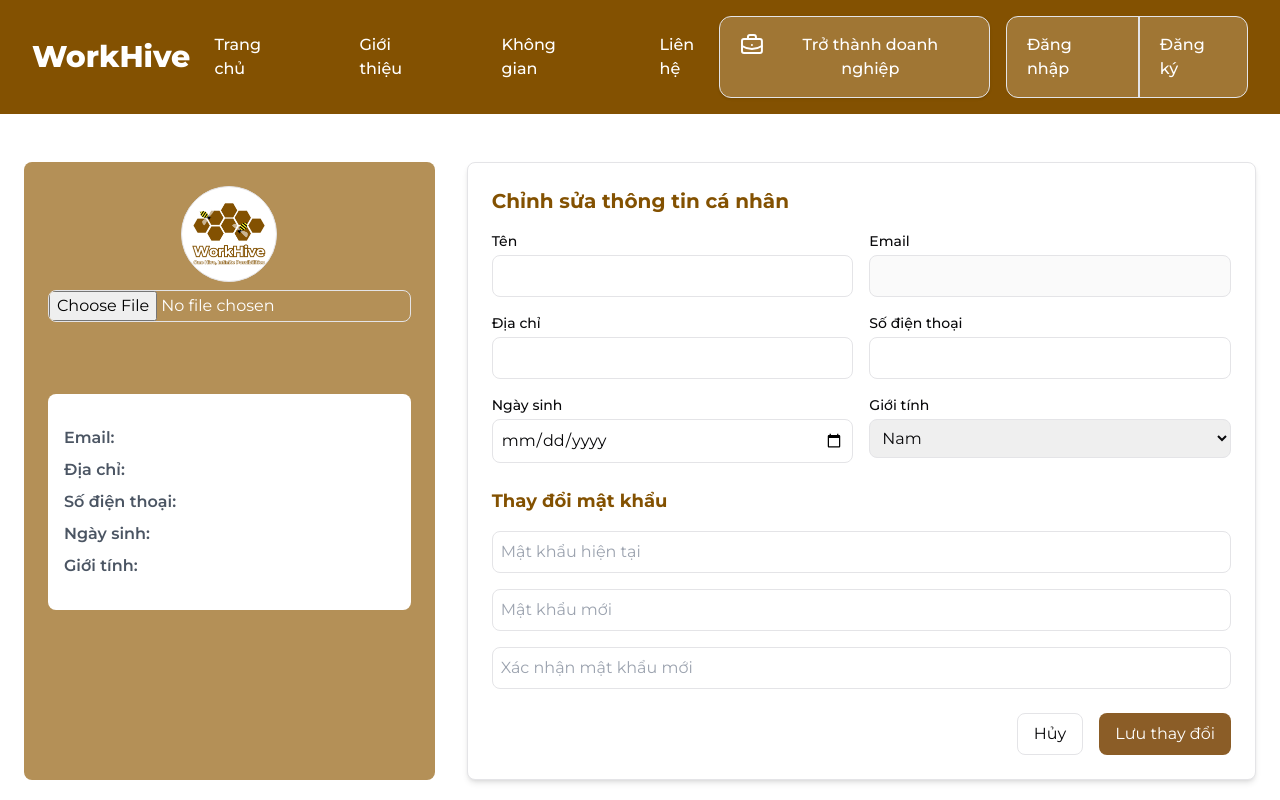
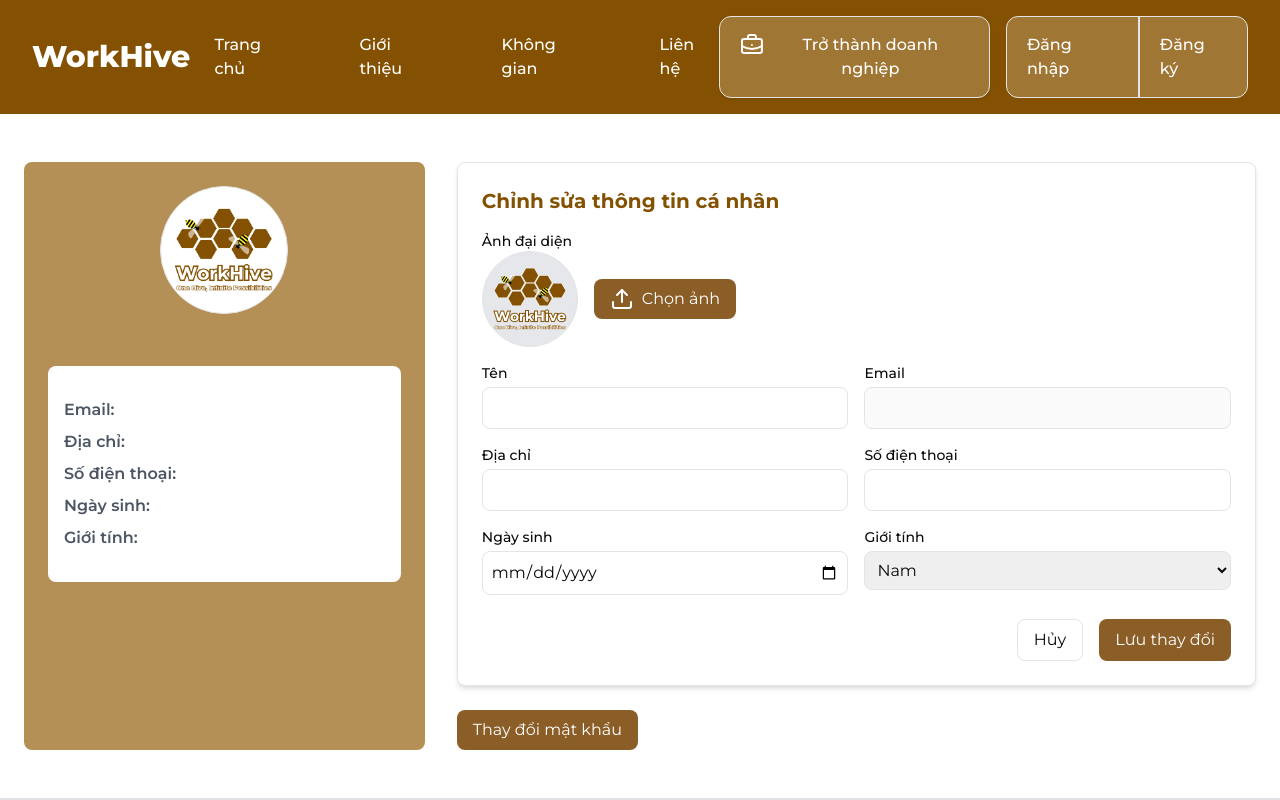
Before and after one commit to PMCdaniel123/SEP490_FE_Clients, a Next.js app: page /profile in a window 1280 px wide. Both pictures are taken after a click on the button "Chỉnh sửa". Shown: the top 800 px of the page. Built offline with nearby package versions, Linux system fonts and the light colour scheme.

Commit message:
refactor(profile-page): :sparkles: changePassword API

```diff
--- a/app/(root)/profile/page.tsx
+++ b/app/(root)/profile/page.tsx
@@ -21,7 +21,7 @@ function Profile() {
     newPassword: "",
     confirmPassword: "",
   });
-  const [avatar, setAvatar] = useState<File | null>(null);
+  const [avatar, setAvatar] = useState<File | string | null>(null);
   const [reviews] = useState([
     { id: 1, content: "Tuyệt vời 5 sao!", rating: 5 },
     { id: 2, content: "Dịch vụ ok nhé sốp.", rating: 4 },
@@ -96,9 +96,9 @@ function Profile() {
   };
 
   return (
-    <div className="max-w-7xl mx-auto px-6 py-12 flex gap-8 ">
-      <div className="w-1/3 bg-secondary p-6 rounded-lg text-center text-white">
-        <div className="w-24 h-24 mx-auto bg-white rounded-full overflow-hidden border">
+    <div className="max-w-7xl mx-auto px-6 py-12 flex flex-col lg:flex-row gap-8">
+      <div className="w-full lg:w-1/3 bg-secondary p-6 rounded-lg text-center text-white">
+        <div className="w-32 h-32 mx-auto bg-white rounded-full overflow-hidden border">
           {avatar ? (
             <img
               src={
@@ -117,14 +117,7 @@ function Profile() {
             />
           )}
         </div>
-
-        <input
-          type="file"
-          accept="image/*"
-          onChange={handleAvatarChange}
-          className="mt-2 border rounded-lg"
-        />
-        <p className="font-bold text-2xl pt-10">{formData.name}</p>
+        <p className="font-bold text-2xl pt-5">{formData.name}</p>
         <div className="text-left space-y-2 bg-white rounded-lg px-4 py-8 mt-8">
           <p className="text-gray-600">
             <span className="font-semibold">Email:</span> {formData.email}
@@ -145,7 +138,7 @@ function Profile() {
         </div>
       </div>
 
-      <div className="w-2/3">
+      <div className="w-full lg:w-2/3">
         {!isEditing ? (
           <div>
             <h1 className="text-2xl font-bold">Xin chào, {formData.name}</h1>
@@ -160,7 +153,9 @@ function Profile() {
         ) : (
           <EditProfileForm
             formData={formData}
+            avatar={avatar}
             handleChange={handleChange}
+            handleAvatarChange={handleAvatarChange}
             handleSubmit={handleSubmit}
             handleCancel={handleCancel}
           />
--- /dev/null
+++ b/components/change-password-form/change-password-form.tsx
@@ -0,0 +1,195 @@
+import React, { useEffect, useState } from "react";
+import { useSelector } from "react-redux";
+import { RootState } from "@/stores";
+import { toast } from "react-toastify";
+import { useForm } from "react-hook-form";
+import { zodResolver } from "@hookform/resolvers/zod";
+import { changePasswordSchema } from "@/lib/zod/schema";
+import { z } from "zod";
+import { Eye, EyeOff } from "lucide-react";
+
+interface ChangePasswordFormProps {
+  isModalOpen: boolean;
+  handleCancel: () => void;
+}
+
+const ChangePasswordForm: React.FC<ChangePasswordFormProps> = ({
+  isModalOpen,
+  handleCancel,
+}) => {
+  const { customer } = useSelector((state: RootState) => state.auth);
+  const [showPassword, setShowPassword] = useState(false);
+
+  const {
+    register,
+    handleSubmit,
+    formState: { errors },
+    reset,
+  } = useForm<z.infer<typeof changePasswordSchema>>({
+    resolver: zodResolver(changePasswordSchema),
+    defaultValues: {
+      currentPassword: "",
+      newPassword: "",
+      confirmPassword: "",
+    },
+  });
+
+  // Reset form when modal is closed
+  useEffect(() => {
+    if (!isModalOpen) {
+      reset({
+        currentPassword: "",
+        newPassword: "",
+        confirmPassword: "",
+      });
+    }
+  }, [isModalOpen, reset]);
+
+  const onSubmit = async (data: z.infer<typeof changePasswordSchema>) => {
+    if (!customer) {
+      toast.error("User not authenticated", {
+        position: "bottom-right",
+        autoClose: 2000,
+        hideProgressBar: true,
+        theme: "dark",
+      });
+      return;
+    }
+
+    const requestData = {
+      userId: customer.id,
+      oldPassword: data.currentPassword,
+      newPassword: data.newPassword,
+      confirmPassword: data.confirmPassword,
+    };
+
+    try {
+      const response = await fetch("https://localhost:5050/users/updatepassword", {
+        method: "PATCH",
+        headers: {
+          "Content-Type": "application/json",
+        },
+        body: JSON.stringify(requestData),
+      });
+
+      if (!response.ok) {
+        throw new Error("Có lỗi xảy ra khi cập nhật mật khẩu.");
+      }
+
+      toast.success("Cập nhật mật khẩu thành công!", {
+        position: "bottom-right",
+        autoClose: 2000,
+        hideProgressBar: true,
+        theme: "dark",
+      });
+
+      reset({
+        currentPassword: "",
+        newPassword: "",
+        confirmPassword: "",
+      });
+
+      handleCancel();
+    } catch {
+      toast.error("Cập nhật mật khẩu không thành công", {
+        position: "bottom-right",
+        autoClose: 2000,
+        hideProgressBar: true,
+        theme: "dark",
+      });
+    }
+  };
+
+  const toggleShowPassword = () => {
+    setShowPassword(!showPassword);
+  };
+
+  return (
+    <form
+      onSubmit={handleSubmit(onSubmit)}
+      className="bg-white p-6 rounded-lg shadow-md border mt-6"
+    >
+      <h2 className="text-xl font-bold mb-4 text-primary">
+        Thay đổi mật khẩu
+      </h2>
+      <div className="relative">
+        <input
+          type={showPassword ? "text" : "password"}
+          {...register("currentPassword")}
+          placeholder="Mật khẩu hiện tại"
+          className="w-full p-2 border rounded-lg mt-4"
+        />
+        <button
+          type="button"
+          onClick={toggleShowPassword}
+          className="absolute right-3 top-1/2 transform -translate-y-1/2"
+        >
+          {showPassword ? <EyeOff size={20} /> : <Eye size={20} />}
+        </button>
+      </div>
+      {errors.currentPassword && (
+        <p className="text-red-500 text-sm mt-1">{errors.currentPassword.message}</p>
+      )}
+      <div className="relative">
+        <input
+          type={showPassword ? "text" : "password"}
+          {...register("newPassword")}
+          placeholder="Mật khẩu mới"
+          className="w-full p-2 border rounded-lg mt-4"
+        />
+        <button
+          type="button"
+          onClick={toggleShowPassword}
+          className="absolute right-3 top-1/2 transform -translate-y-1/2"
+        >
+          {showPassword ? <EyeOff size={20} /> : <Eye size={20} />}
+        </button>
+      </div>
+      {errors.newPassword && (
+        <p className="text-red-500 text-sm mt-1">{errors.newPassword.message}</p>
+      )}
+      <div className="relative">
+        <input
+          type={showPassword ? "text" : "password"}
+          {...register("confirmPassword")}
+          placeholder="Xác nhận mật khẩu mới"
+          className="w-full p-2 border rounded-lg mt-4"
+        />
+        <button
+          type="button"
+          onClick={toggleShowPassword}
+          className="absolute right-3 top-1/2 transform -translate-y-1/2"
+        >
+          {showPassword ? <EyeOff size={20} /> : <Eye size={20} />}
+        </button>
+      </div>
+      {errors.confirmPassword && (
+        <p className="text-red-500 text-sm mt-1">{errors.confirmPassword.message}</p>
+      )}
+      <div className="flex justify-end gap-4 mt-6">
+        <button
+          type="button"
+          onClick={() => {
+            reset({
+              currentPassword: "",
+              newPassword: "",
+              confirmPassword: "",
+            });
+            handleCancel();
+          }}
+          className="px-4 py-2 border rounded-lg hover:bg-gray-200"
+        >
+          Hủy
+        </button>
+        <button
+          type="submit"
+          className="px-4 py-2 bg-[#8B5D27] text-white rounded-lg hover:bg-[#6b451f]"
+        >
+          Lưu thay đổi
+        </button>
+      </div>
+    </form>
+  );
+};
+
+export default ChangePasswordForm;
--- a/components/profile-form/profile-form.tsx
+++ b/components/profile-form/profile-form.tsx
@@ -1,4 +1,6 @@
-import React from "react";
+import React, { useState } from "react";
+import ChangePasswordForm from "../change-password-form/change-password-form";
+import { Upload } from "lucide-react";
 
 interface EditProfileFormProps {
   formData: {
@@ -12,20 +14,31 @@ interface EditProfileFormProps {
     newPassword: string;
     confirmPassword: string;
   };
+  avatar: File | string | null;
   handleChange: (
     e: React.ChangeEvent<HTMLInputElement | HTMLSelectElement>
   ) => void;
+  handleAvatarChange: (e: React.ChangeEvent<HTMLInputElement>) => void;
   handleSubmit: (e: React.FormEvent) => void;
   handleCancel: () => void;
 }
 
 const EditProfileForm: React.FC<EditProfileFormProps> = ({
   formData,
+  avatar,
   handleChange,
+  handleAvatarChange,
   handleSubmit,
   handleCancel,
 }) => {
+  const [showPasswordForm, setShowPasswordForm] = useState(false);
+
+  const togglePasswordForm = () => {
+    setShowPasswordForm(!showPasswordForm);
+  };
+
   return (
+    <>
       <form
         onSubmit={handleSubmit}
         className="bg-white p-6 rounded-lg shadow-md border"
@@ -33,7 +46,45 @@ const EditProfileForm: React.FC<EditProfileFormProps> = ({
         <h2 className="text-xl font-bold mb-4 text-primary">
           Chỉnh sửa thông tin cá nhân
         </h2>
-      <div className="grid grid-cols-2 gap-4">
+        <div className="grid grid-cols-1 md:grid-cols-2 gap-4">
+          <div className="col-span-2">
+            <label className="block text-sm font-medium">Ảnh đại diện</label>
+            <div className="flex items-center">
+              <div className="w-24 h-24 bg-gray-200 rounded-full overflow-hidden border">
+                {avatar ? (
+                  <img
+                    src={
+                      typeof avatar === "string"
+                        ? avatar
+                        : URL.createObjectURL(avatar)
+                    }
+                    alt="Avatar"
+                    className="w-full h-full object-cover"
+                  />
+                ) : (
+                  <img
+                    src="/logo.png"
+                    alt="Default Avatar"
+                    className="w-full h-full object-cover"
+                  />
+                )}
+              </div>
+              <label
+                htmlFor="avatarInput"
+                className="ml-4 px-4 py-2 bg-[#8B5D27] text-white rounded-lg cursor-pointer hover:bg-[#6b451f] flex items-center"
+              >
+                <Upload className="mr-2" />
+                Chọn ảnh
+              </label>
+              <input
+                id="avatarInput"
+                type="file"
+                accept="image/*"
+                onChange={handleAvatarChange}
+                className="hidden"
+              />
+            </div>
+          </div>
           <div>
             <label className="block text-sm font-medium">Tên</label>
             <input
@@ -99,28 +150,6 @@ const EditProfileForm: React.FC<EditProfileFormProps> = ({
             </select>
           </div>
         </div>
-      <h3 className="text-lg font-bold mt-6 text-primary">Thay đổi mật khẩu</h3>
-      <input
-        type="password"
-        name="currentPassword"
-        placeholder="Mật khẩu hiện tại"
-        onChange={handleChange}
-        className="w-full p-2 border rounded-lg mt-4"
-      />
-      <input
-        type="password"
-        name="newPassword"
-        placeholder="Mật khẩu mới"
-        onChange={handleChange}
-        className="w-full p-2 border rounded-lg mt-4"
-      />
-      <input
-        type="password"
-        name="confirmPassword"
-        placeholder="Xác nhận mật khẩu mới"
-        onChange={handleChange}
-        className="w-full p-2 border rounded-lg mt-4"
-      />
         <div className="flex justify-end gap-4 mt-6">
           <button
             type="button"
@@ -137,6 +166,20 @@ const EditProfileForm: React.FC<EditProfileFormProps> = ({
           </button>
         </div>
       </form>
+      <button
+        type="button"
+        onClick={togglePasswordForm}
+        className="mt-6 px-4 py-2 bg-[#8B5D27] text-white rounded-lg hover:bg-[#6b451f]"
+      >
+        Thay đổi mật khẩu
+      </button>
+      {showPasswordForm && (
+        <ChangePasswordForm
+          isModalOpen={showPasswordForm}
+          handleCancel={togglePasswordForm}
+        />
+      )}
+    </>
   );
 };
 
--- a/lib/zod/schema.ts
+++ b/lib/zod/schema.ts
@@ -166,3 +166,12 @@ export const licenseSchema = z.object({
     }),
   file: z.string().url("Vui lòng tải lên một file hợp lệ"),
 });
+
+export const changePasswordSchema = z.object({
+  currentPassword: z.string().min(1, "Mật khẩu hiện tại là bắt buộc."),
+  newPassword: z.string().min(6, "Mật khẩu mới phải có ít nhất 6 ký tự."),
+  confirmPassword: z.string().min(6, "Mật khẩu xác nhận phải có ít nhất 6 ký tự."),
+}).refine((data) => data.newPassword === data.confirmPassword, {
+  message: "Mật khẩu xác nhận không khớp.",
+  path: ["confirmPassword"],
+});
```
Lines whose indentation alone changed are shown as unchanged.
